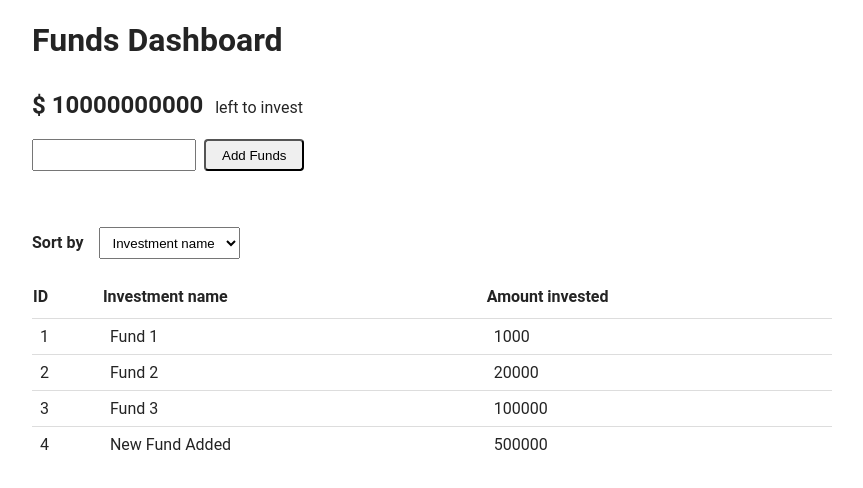
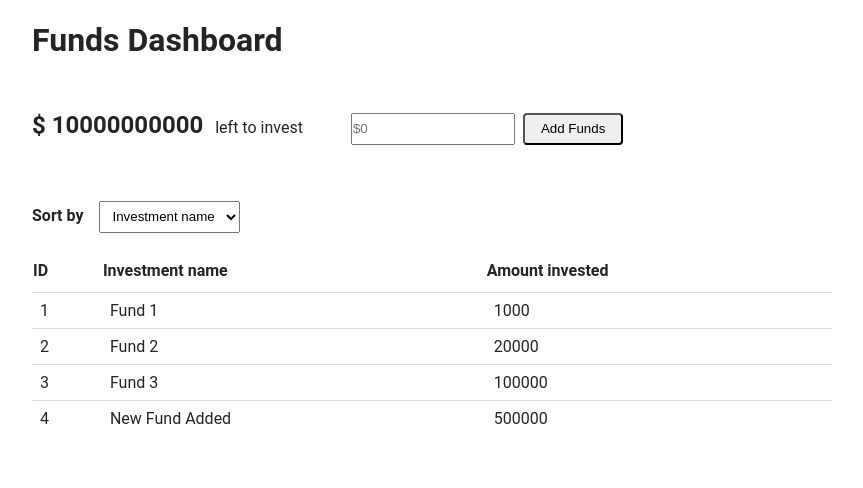
Before and after one commit to Ranada/fund_management_app, a React (Create React App) app in the folder view/fund-react-app/: page / in a window 1280 px wide. Shown: the top 488 px of the page, without its empty margins (208-1071 px from the left). Built offline with nearby package versions, Linux system fonts and the light colour scheme.

Commit message:
Able to add to funds left to invest located in mock-data.json

```diff
--- a/view/fund-react-app/src/App.css
+++ b/view/fund-react-app/src/App.css
@@ -29,8 +29,14 @@ select {
   color: rgba(0,0,0, 0.86);
 }
 
+.ViewDashboard-funds-left-to-invest {
+  display: inline-block;
+  margin-right: 48px;
+}
+
 .ViewDashboard-add-funds {
   margin-bottom: 40px;
+  display: inline-block;
 }
 
 .ViewDashboard-add-funds input {
--- /dev/null
+++ b/view/fund-react-app/src/mock-funds-left.json
@@ -0,0 +1 @@
+{ "amount": 10000000000 }
--- a/view/fund-react-app/src/view_dashboard/Components/AddFunds.js
+++ /dev/null
@@ -1,8 +0,0 @@
-export default function AddFunds() {
-    return (
-        <div className="ViewDashboard-add-funds">
-            <input type="text"></input>
-            <button>Add Funds</button>
-        </div>
-    );
-}
--- a/view/fund-react-app/src/view_dashboard/Components/FundTable.js
+++ b/view/fund-react-app/src/view_dashboard/Components/FundTable.js
@@ -2,7 +2,7 @@ import { useState } from 'react';
 import MockData from '../../mock-data.json';
 
 export default function FundTable() {
-    const [investments, setInvestments] = useState(MockData);
+    const [investments] = useState(MockData);
 
     return (
         <table className="ViewDashboard-table">
--- a/view/fund-react-app/src/view_dashboard/Components/FundsLeftToInvest.js
+++ b/view/fund-react-app/src/view_dashboard/Components/FundsLeftToInvest.js
@@ -1,6 +1,53 @@
+import { useState } from 'react';
+import MockFundsLeft from '../../mock-funds-left.json';
+
 export default function FundsLeftToInvest() {
-    let amountLeftToInvest = 10000000000;
+    let [fundsLeft, setFundsLeft] = useState(MockFundsLeft)
+
+    const [addFormData, setAddFormData] = useState({
+        amountToAdd: 0
+    });
+
+    const handleAddFormChange = (event) => {
+        event.preventDefault();
+
+        const fieldName = event.target.getAttribute('name')
+        const fieldValue = event.target.value;
+
+        const newFormData = { ...addFormData};
+        newFormData[fieldName] = fieldValue;
+
+        setAddFormData(newFormData);
+    };
+
+    const handleAddFormSubmit = (event) => {
+        event.preventDefault();
+
+        let sumResult = parseInt(fundsLeft.amount) + parseInt(addFormData.amountToAdd)
+
+        const newAmountLeft = {
+            amount: sumResult
+        };
+
+        setFundsLeft(newAmountLeft);
+    };
+
     return (
-        <h2>$ {amountLeftToInvest} <span style={{fontSize: "16px", fontWeight: "400", marginLeft: "6px"}}>left to invest</span></h2>
+        <div>
+            <div className="ViewDashboard-funds-left-to-invest">
+                <h2>$ {fundsLeft.amount} <span style={{fontSize: "16px", fontWeight: "400", marginLeft: "6px"}}>left to invest</span></h2>
+            </div>
+            <div className="ViewDashboard-add-funds">
+                <form onSubmit={handleAddFormSubmit}>
+                    <input
+                    type="number"
+                    name="amountToAdd"
+                    placeholder= "$0"
+                    onChange={handleAddFormChange}
+                    />
+                    <button type="submit">Add Funds</button>
+                </form>
+            </div>
+        </div>
     );
 }
--- a/view/fund-react-app/src/view_dashboard/ViewDashboard.js
+++ b/view/fund-react-app/src/view_dashboard/ViewDashboard.js
@@ -1,5 +1,4 @@
 import FundsLeftToInvest from './Components/FundsLeftToInvest'
-import AddFunds from './Components/AddFunds'
 import Sort from './Components/Sort'
 import FundTable from './Components/FundTable'
 
@@ -8,7 +7,6 @@ export default function ViewDashboard() {
     return (
         <div className="View-dashboard">
             <FundsLeftToInvest />
-            <AddFunds />
             <Sort />
             <FundTable />
         </div>
```
